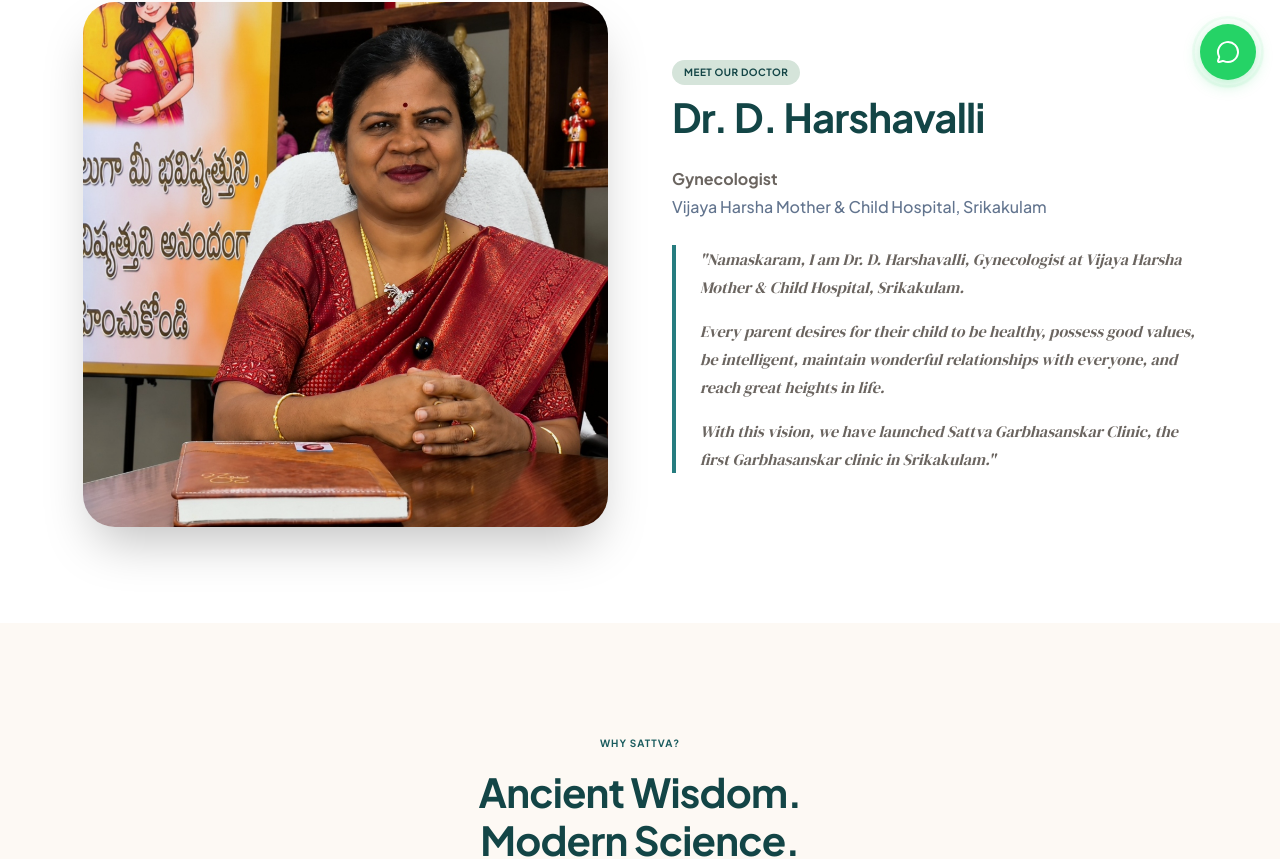
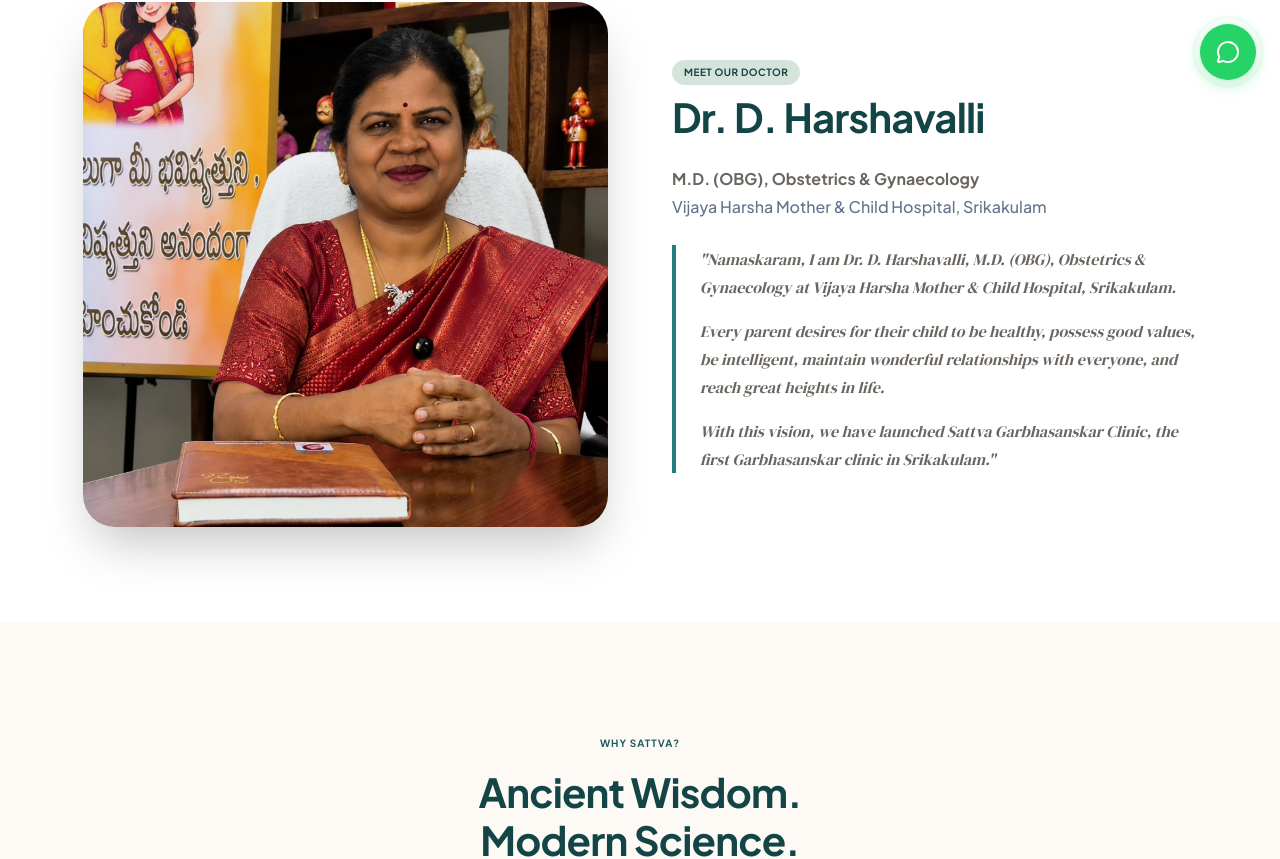
Before and after one commit to 251412/vijaya-harsha-mother-and-child-hospital, a Next.js app: page /sattva-garbhasanskar in a window 1280 px wide. Shown: the part 696-1555 px from the top of the page. Built offline with nearby package versions, Linux system fonts and the light colour scheme; no server answers.

Commit message:
Update Gynecologist title across codebase

```diff
--- a/src/app/sattva-garbhasanskar/page.tsx
+++ b/src/app/sattva-garbhasanskar/page.tsx
@@ -71,13 +71,13 @@
                   Dr. D. Harshavalli
                 </h2>
                 <p className="text-lg font-bold text-[var(--color-primary)] mb-6">
-                  Gynecologist<br />
+                  M.D. (OBG), Obstetrics & Gynaecology<br />
                   <span className="text-slate-500 text-base font-medium">Vijaya Harsha Mother & Child Hospital, Srikakulam</span>
                 </p>
 
                 <div className="text-[var(--color-text-secondary)] space-y-4 text-base md:text-lg leading-relaxed font-serif italic border-l-4 border-[var(--color-primary-light)] pl-6">
                   <p>
-                    "Namaskaram, I am Dr. D. Harshavalli, Gynecologist at Vijaya Harsha Mother & Child Hospital, Srikakulam.
+                    "Namaskaram, I am Dr. D. Harshavalli, M.D. (OBG), Obstetrics & Gynaecology at Vijaya Harsha Mother & Child Hospital, Srikakulam.
                   </p>
                   <p>
                     Every parent desires for their child to be healthy, possess good values, be intelligent, maintain wonderful relationships with everyone, and reach great heights in life.
@@ -246,7 +246,7 @@
             <div className="flex flex-col items-center justify-center gap-2">
               <div className="w-12 h-[2px] bg-[var(--color-primary)] mb-3"></div>
               <p className="font-bold text-[var(--color-text)] uppercase tracking-widest text-sm">— Dr. D. Harshavalli</p>
-              <p className="text-sm text-slate-500 font-medium">Gynecologist<br/>Vijaya Harsha Mother & Child Hospital, Srikakulam</p>
+              <p className="text-sm text-slate-500 font-medium">M.D. (OBG), Obstetrics & Gynaecology<br/>Vijaya Harsha Mother & Child Hospital, Srikakulam</p>
             </div>
           </ScrollReveal>
         </div>
--- a/src/data/seedData.ts
+++ b/src/data/seedData.ts
@@ -84,7 +84,7 @@
     name: "Dr. D. Harshavalli",
     slug: "dr-d-harshavalli",
     qualification: "M.D. (OBG), Obstetrics & Gynaecology",
-    specialization: "Senior Obstetrician, Gynecologist & Laparoscopic Surgeon",
+    specialization: "",
     department: "Obstetrics & Gynecology",
     experienceYears: 25,
     bio: "Dr. D. Harshavalli is renowned for compassionate, evidence-based maternity and women's health care. Specializing in high-risk obstetrics, painless natural labor, minimally invasive laparoscopic gynecological surgeries, and pre-conceptional counseling.",
```
